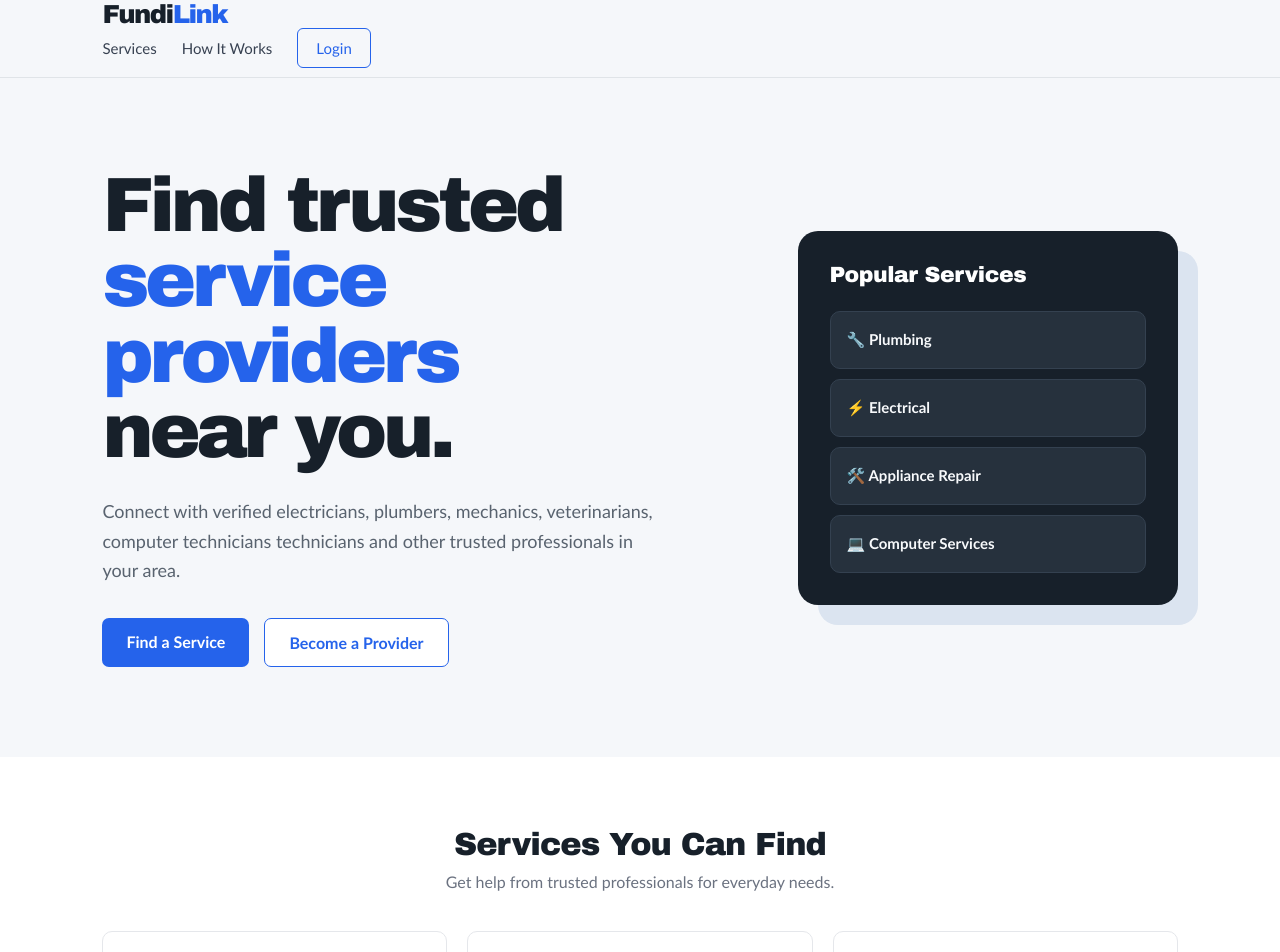
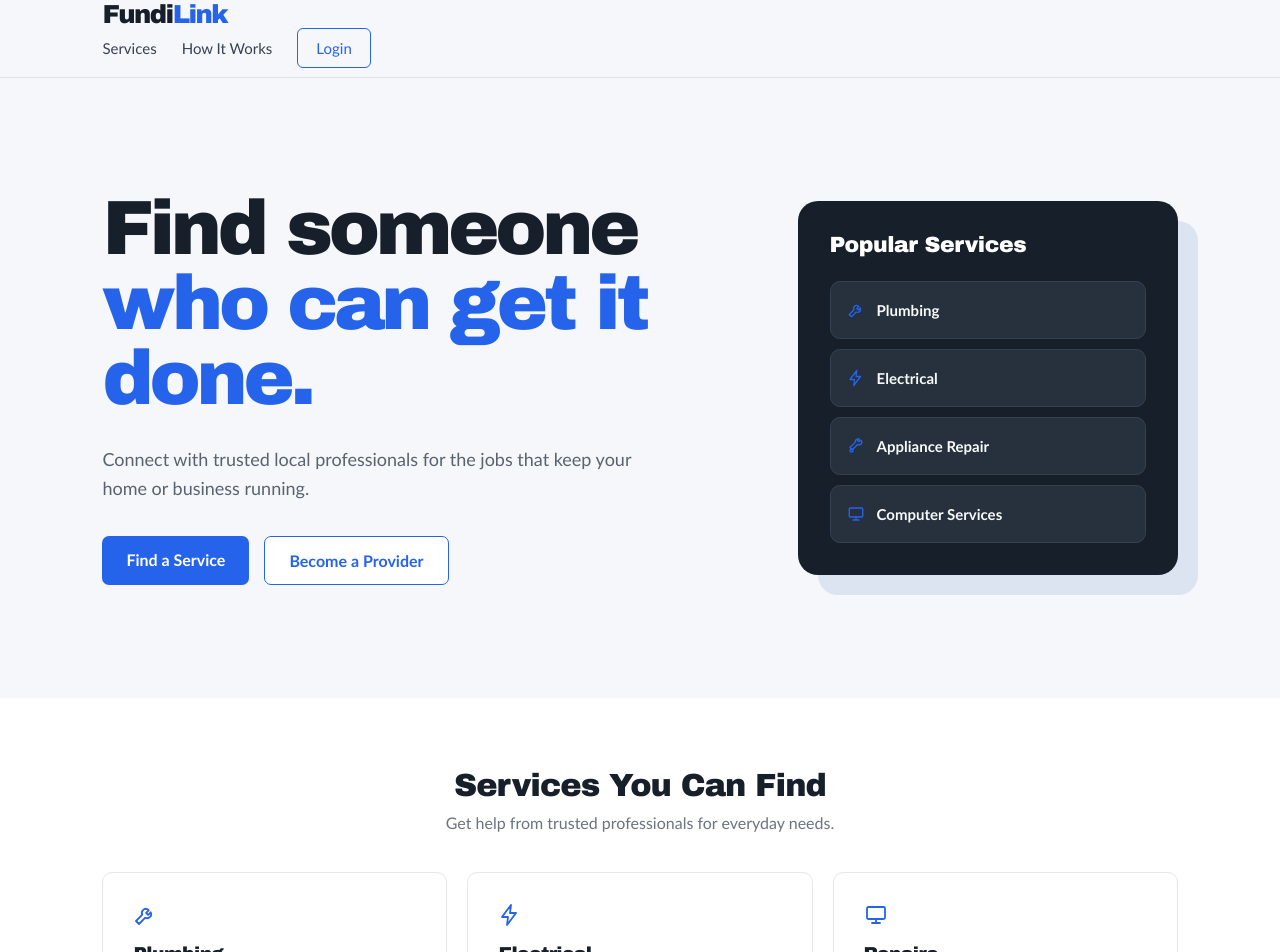
Before and after one commit to GeorgeMichael2001/local-services, a Next.js app: page / in a window 1280 px wide. Shown: the top 952 px of the page. Built offline with nearby package versions, Linux system fonts and the light colour scheme.

Commit message:
Replace emoji icons with SVG icons, remove gradients from styling

```diff
--- a/src/app/page.tsx
+++ b/src/app/page.tsx
@@ -1,9 +1,42 @@
 import Link from "next/link";
+
+function WrenchIcon() {
+  return (
+    <svg viewBox="0 0 24 24" fill="none" strokeWidth="1.8" strokeLinecap="round" strokeLinejoin="round">
+      <path d="M14.7 6.3a4 4 0 0 0-5.4 5.4L3 18l3 3 6.3-6.3a4 4 0 0 0 5.4-5.4l-2.6 2.6-2-2 2.6-2.6Z" />
+    </svg>
+  );
+}
+
+function BoltIcon() {
+  return (
+    <svg viewBox="0 0 24 24" fill="none" strokeWidth="1.8" strokeLinecap="round" strokeLinejoin="round">
+      <path d="M13 2 4 14h6l-1 8 9-12h-6l1-8Z" />
+    </svg>
+  );
+}
+
+function ToolIcon() {
+  return (
+    <svg viewBox="0 0 24 24" fill="none" strokeWidth="1.8" strokeLinecap="round" strokeLinejoin="round">
+      <path d="M14 3a3 3 0 0 0-2.9 3.8L4 14l3 3 7.2-7.1A3 3 0 0 0 18 4l-2.2 2.2-1.9-1.9L16 2.2A3 3 0 0 0 14 3Z" />
+      <circle cx="6" cy="18" r="2" />
+    </svg>
+  );
+}
+
+function MonitorIcon() {
+  return (
+    <svg viewBox="0 0 24 24" fill="none" strokeWidth="1.8" strokeLinecap="round" strokeLinejoin="round">
+      <rect x="3" y="4" width="18" height="12" rx="1.5" />
+      <path d="M8 20h8M12 16v4" />
+    </svg>
+  );
+}
 
 export default function Home() {
   return (
     <main className="home">
-
       <nav className="navbar">
         <div className="logo">
           Fundi<span>Link</span>
@@ -21,17 +54,14 @@ export default function Home() {
       <section className="hero">
         <div className="hero-content">
           <h1>
-            Find trusted
+            Find someone
             <br />
-            <span>service providers</span>
-            <br />
-            near you.
+            <span>who can get it done.</span>
           </h1>
 
           <p>
-            Connect with verified electricians, plumbers, mechanics, veterinarians, computer technicians
-            technicians and other trusted professionals in
-            your area.
+            Connect with trusted local professionals for the jobs
+            that keep your home or business running.
           </p>
 
           <div className="hero-buttons">
@@ -49,19 +79,23 @@ export default function Home() {
           <h2>Popular Services</h2>
 
           <div className="service-item">
-            🔧 Plumbing
+            <WrenchIcon />
+            Plumbing
           </div>
 
           <div className="service-item">
-            ⚡ Electrical
+            <BoltIcon />
+            Electrical
           </div>
 
           <div className="service-item">
-            🛠️ Appliance Repair
+            <ToolIcon />
+            Appliance Repair
           </div>
 
           <div className="service-item">
-            💻 Computer Services
+            <MonitorIcon />
+            Computer Services
           </div>
         </div>
       </section>
@@ -69,14 +103,12 @@ export default function Home() {
       <section className="services" id="services">
         <h2>Services You Can Find</h2>
 
-        <p>
-          Get help from trusted professionals for everyday needs.
-        </p>
+        <p>Get help from trusted professionals for everyday needs.</p>
 
         <div className="service-grid">
-
           <div className="service-box">
-            <h3>🔧 Plumbing</h3>
+            <WrenchIcon />
+            <h3>Plumbing</h3>
             <p>
               Find plumbers for pipe repairs, installations
               and other plumbing problems.
@@ -84,7 +116,8 @@ export default function Home() {
           </div>
 
           <div className="service-box">
-            <h3>⚡ Electrical</h3>
+            <BoltIcon />
+            <h3>Electrical</h3>
             <p>
               Connect with electricians for safe and reliable
               electrical services.
@@ -92,16 +125,15 @@ export default function Home() {
           </div>
 
           <div className="service-box">
-            <h3>🛠️ Repairs</h3>
+            <MonitorIcon />
+            <h3>Repairs</h3>
             <p>
               Find technicians who can repair appliances,
               computers and other equipment.
             </p>
           </div>
-
         </div>
       </section>
-
     </main>
   );
 }
```
